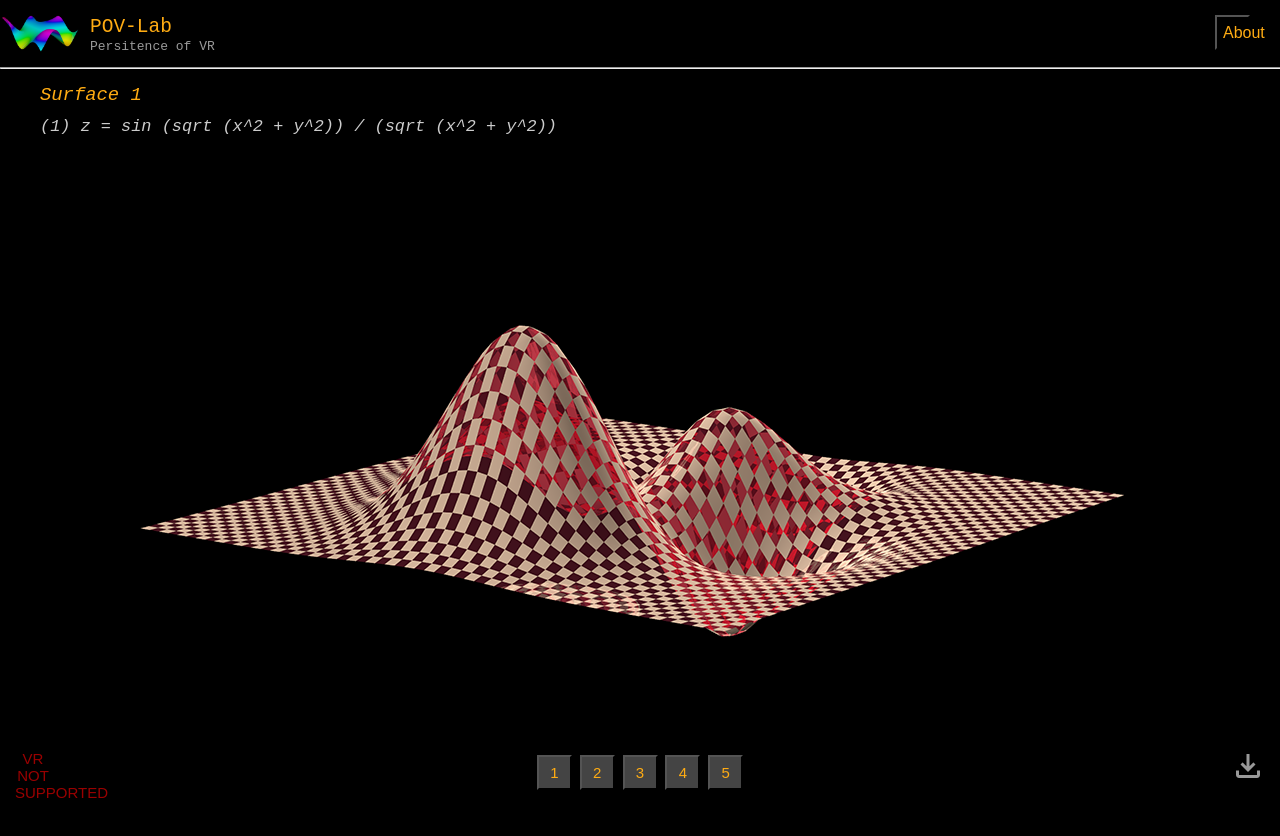
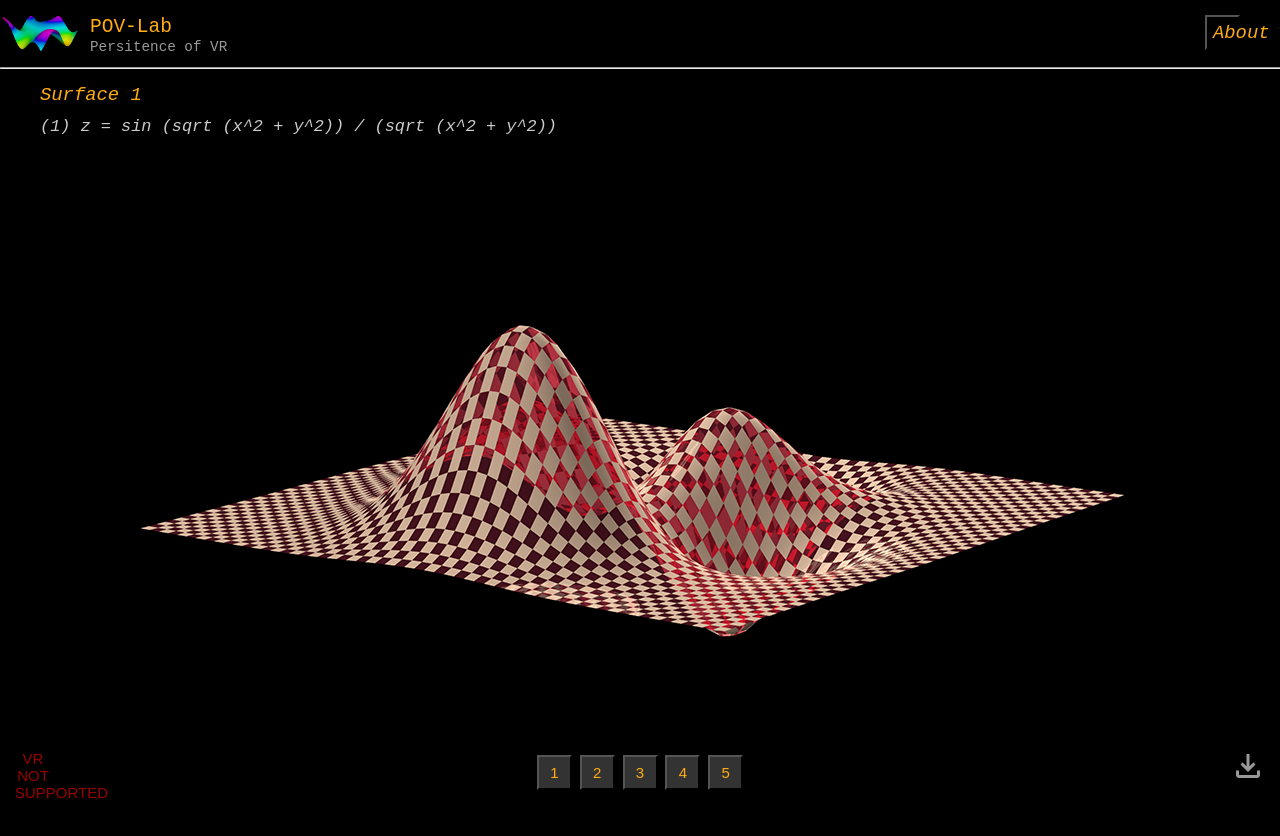
Before and after one commit to syanenko/povlab-online, a plain HTML site: page index.html in a window 1280 px wide. Drawn offline with nearby package versions, Linux system fonts and the light colour scheme.

Commit message:
Final design

```diff
--- a/header.html
+++ b/header.html
@@ -12,5 +12,6 @@
                                   onmouseenter="style.opacity = '1.0'"
                                   onmouseleave="style.opacity = '0.6'"/>
   -->
+  <button onclick="showAbout()" style="font-family: Monospace; font-size: 145%; position:absolute; right:40px; top:15px; background-color:#000; font-style: italic;">About</button>
   <hr id="line">
 </header>
--- a/index.css
+++ b/index.css
@@ -22,7 +22,7 @@ button {
 	width: 35px;
 	height: 35px;
         font-size: 15px;
-	background-color: #444;
+	background-color: #333;
         color: #ffac13;
 	cursor: pointer;
 }
@@ -142,7 +142,7 @@ a, button, input, select {
   position: absolute;
   top: 35px;
   left: 90px;
-  font-size: 100%;
+  font-size: 110%;
   color: #ffffff;
   opacity: 0.6;
   cursor: pointer;
--- a/index.html
+++ b/index.html
@@ -7,7 +7,6 @@
       window.dataLayer = window.dataLayer || [];
       function gtag(){dataLayer.push(arguments);}
       gtag('js', new Date());
-
       gtag('config', 'G-90TCG4QQ5H');
     </script>
 
@@ -24,7 +23,6 @@
 
   <body>
   <!-- About -->
-  <button onclick="showAbout()" style="font-size: 16px; position:absolute; right:30px; top:15px; background-color:#000;">About</button>
   <dialog id="about">
     <br>
     <div style="font-size: 24px; position:absolute; left:50px; color: #ffac13;">POV-Lab</div>
```
